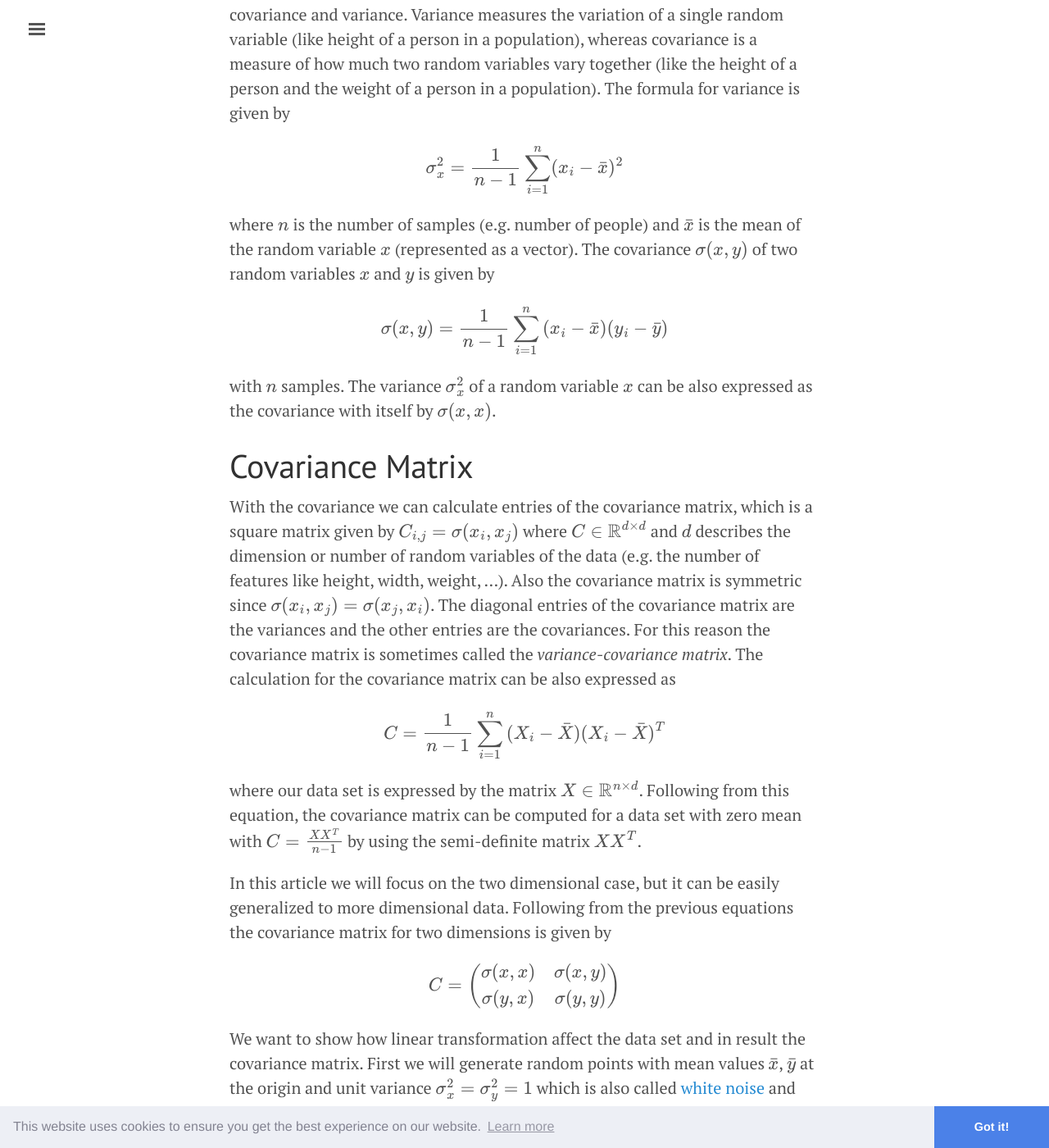
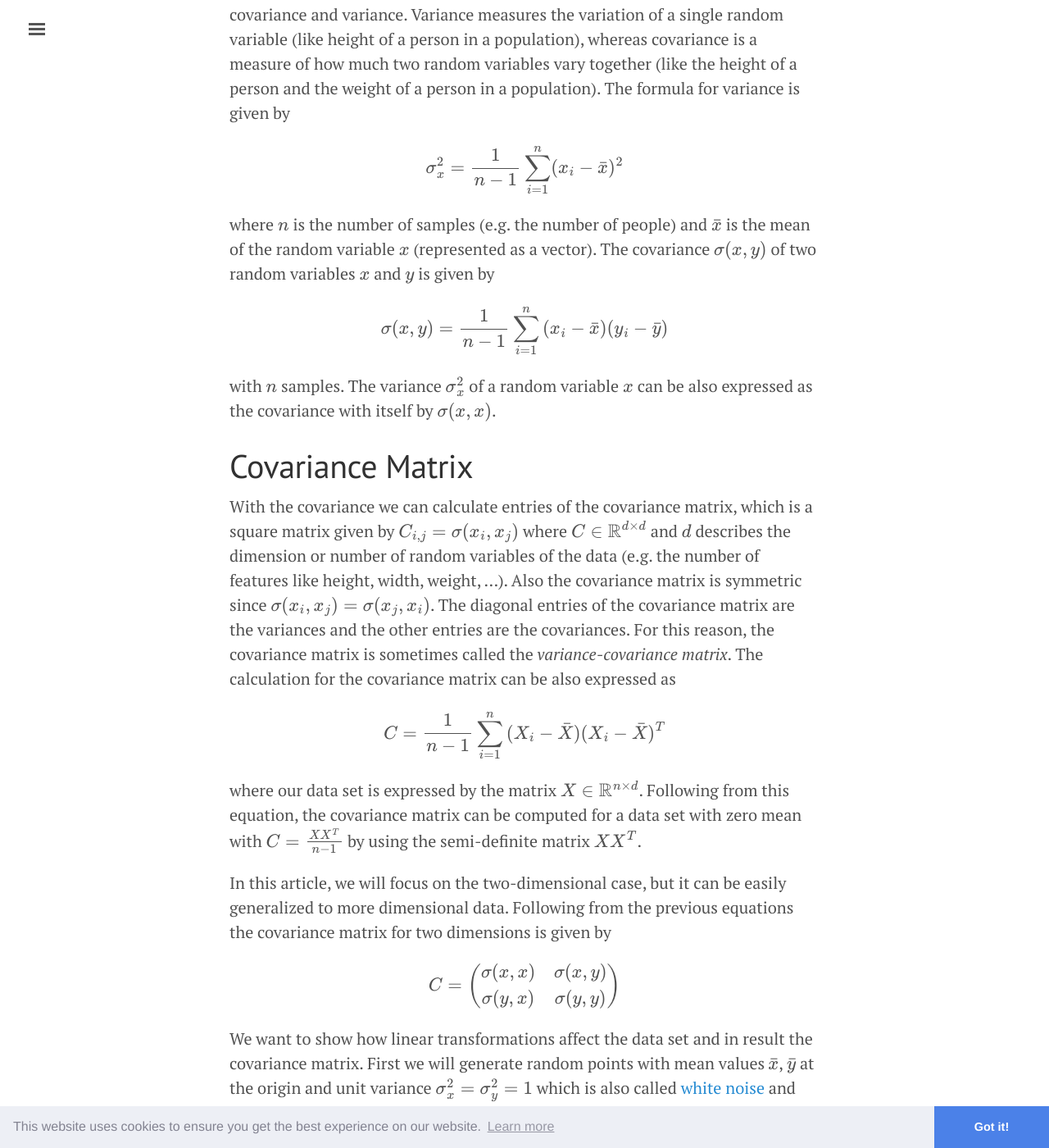
Before and after one commit to njanakiev/njanakiev.github.io, a Jekyll site: the page built from _posts/2017-03-02-covariance-matrix.md, in a window 1280 px wide and 1400 px high, scrolled down 871 px. Shown: the whole window at 82% size. Built offline with Jekyll 4.4.1, drawn with Linux system fonts in a browser that asks for light colours; formulas are drawn with MathJax 3; comment, search, counter and statistics services are not loaded; some of the changed text lies outside the part shown.

Commit message:
Update post

````diff
--- a/_posts/2017-03-02-covariance-matrix.md
+++ b/_posts/2017-03-02-covariance-matrix.md
@@ -17,7 +17,7 @@
 \sigma^2_x = \frac{1}{n-1} \sum^{n}_{i=1}(x_i - \bar{x})^2 \\
 $$
 
-where $$n$$ is the number of samples (e.g. number of people) and $$\bar{x}$$ is the mean of the random variable $$x$$ (represented as a vector). The covariance $$\sigma(x, y)$$ of two random variables $$x$$ and $$y$$ is given by
+where $$n$$ is the number of samples (e.g. the number of people) and $$\bar{x}$$ is the mean of the random variable $$x$$ (represented as a vector). The covariance $$\sigma(x, y)$$ of two random variables $$x$$ and $$y$$ is given by
 
 $$
 \sigma(x, y) = \frac{1}{n-1} \sum^{n}_{i=1}{(x_i-\bar{x})(y_i-\bar{y})}
@@ -27,7 +27,7 @@
 
 # Covariance Matrix
 
-With the covariance we can calculate entries of the covariance matrix, which is a square matrix given by $$C_{i,j} = \sigma(x_i, x_j)$$ where $$C \in \mathbb{R}^{d \times d}$$ and $$d$$ describes the dimension or number of random variables of the data (e.g. the number of features like height, width, weight, ...). Also the covariance matrix is symmetric since $$\sigma(x_i, x_j) = \sigma(x_j, x_i)$$. The diagonal entries of the covariance matrix are the variances and the other entries are the covariances. For this reason the covariance matrix is sometimes called the _variance-covariance matrix_. The calculation for the covariance matrix can be also expressed as
+With the covariance we can calculate entries of the covariance matrix, which is a square matrix given by $$C_{i,j} = \sigma(x_i, x_j)$$ where $$C \in \mathbb{R}^{d \times d}$$ and $$d$$ describes the dimension or number of random variables of the data (e.g. the number of features like height, width, weight, ...). Also the covariance matrix is symmetric since $$\sigma(x_i, x_j) = \sigma(x_j, x_i)$$. The diagonal entries of the covariance matrix are the variances and the other entries are the covariances. For this reason, the covariance matrix is sometimes called the _variance-covariance matrix_. The calculation for the covariance matrix can be also expressed as
 
 $$
 C = \frac{1}{n-1} \sum^{n}_{i=1}{(X_i-\bar{X})(X_i-\bar{X})^T}
@@ -35,7 +35,7 @@
 
 where our data set is expressed by the matrix $$X \in \mathbb{R}^{n \times d}$$. Following from this equation, the covariance matrix can be computed for a data set with zero mean with $$ C = \frac{XX^T}{n-1} $$ by using the semi-definite matrix $$XX^T$$.
 
-In this article we will focus on the two dimensional case, but it can be easily generalized to more dimensional data. Following from the previous equations the covariance matrix for two dimensions is given by
+In this article, we will focus on the two-dimensional case, but it can be easily generalized to more dimensional data. Following from the previous equations the covariance matrix for two dimensions is given by
 
 $$
 C = \left( \begin{array}{ccc}
@@ -43,7 +43,7 @@
 \sigma(y, x) & \sigma(y, y) \end{array} \right)
 $$
 
-We want to show how linear transformation affect the data set and in result the covariance matrix. First we will generate random points with mean values $$\bar{x}$$, $$\bar{y}$$ at the origin and unit variance $$\sigma^2_x = \sigma^2_y = 1$$ which is also called [white noise](https://en.wikipedia.org/wiki/White_noise) and has the identity matrix as the covariance matrix.
+We want to show how linear transformations affect the data set and in result the covariance matrix. First we will generate random points with mean values $$\bar{x}$$, $$\bar{y}$$ at the origin and unit variance $$\sigma^2_x = \sigma^2_y = 1$$ which is also called [white noise](https://en.wikipedia.org/wiki/White_noise) and has the identity matrix as the covariance matrix.
 
 
 ```python
@@ -107,7 +107,7 @@
 
 # Linear Transformations of the Data Set
 
-Next we will look at how transformations affect our data and the covariance matrix $$C$$. We will transform our data with the following scaling matrix.
+Next, we will look at how transformations affect our data and the covariance matrix $$C$$. We will transform our data with the following scaling matrix.
 
 $$
 S = \left( \begin{array}{ccc}
@@ -227,7 +227,7 @@
 
 $$ C = VLV^{-1} $$
 
-which can be also obtained by [singular value decomposition](https://en.wikipedia.org/wiki/Singular_value_decomposition). The eigenvectors are unit vectors representing the direction of the largest variance of the data, while the eigenvalues represent the magnitude of this variance in the corresponding directions. This means $$V$$ represents a rotation matrix and $$\sqrt{L}$$ represents a scaling matrix. From this equation we can represent the covariance matrix $$C$$ as
+which can be also obtained by [singular value decomposition](https://en.wikipedia.org/wiki/Singular_value_decomposition). The eigenvectors are unit vectors representing the direction of the largest variance of the data, while the eigenvalues represent the magnitude of this variance in the corresponding directions. This means $$V$$ represents a rotation matrix and $$\sqrt{L}$$ represents a scaling matrix. From this equation, we can represent the covariance matrix $$C$$ as
 
 $$ C = RSSR^{-1} $$
 
@@ -304,6 +304,6 @@
 
 # Conclusion
 
-In this article we saw the relationship of the covariance matrix with linear transformation which is an important building block for understanding and using [PCA](https://en.wikipedia.org/wiki/Principal_component_analysis), [SVD](https://en.wikipedia.org/wiki/Singular_value_decomposition), the [Bayes Classifier](https://en.wikipedia.org/wiki/Naive_Bayes_classifier), the [Mahalanobis distance](https://en.wikipedia.org/wiki/Mahalanobis_distance) and other topics in statistics and pattern recognition. I found the covariance matrix to be a helpful cornerstone in the understanding of the many concepts and methods in pattern recognition and statistics.
+In this article, we saw the relationship of the covariance matrix with linear transformation which is an important building block for understanding and using [PCA](https://en.wikipedia.org/wiki/Principal_component_analysis), [SVD](https://en.wikipedia.org/wiki/Singular_value_decomposition), the [Bayes Classifier](https://en.wikipedia.org/wiki/Naive_Bayes_classifier), the [Mahalanobis distance](https://en.wikipedia.org/wiki/Mahalanobis_distance) and other topics in statistics and pattern recognition. I found the covariance matrix to be a helpful cornerstone in the understanding of the many concepts and methods in pattern recognition and statistics.
 
 Many of the matrix identities can be found in [The Matrix Cookbook](http://www2.imm.dtu.dk/pubdb/views/edoc_download.php/3274/pdf/imm3274.pdf). The relationship between SVD, PCA and the covariance matrix are elegantly shown in this [question](http://math.stackexchange.com/questions/3869/what-is-the-intuitive-relationship-between-svd-and-pca).
````
Also changed, not shown: other parts of _posts/2017-03-02-covariance-matrix.md (+6 -6 lines).
